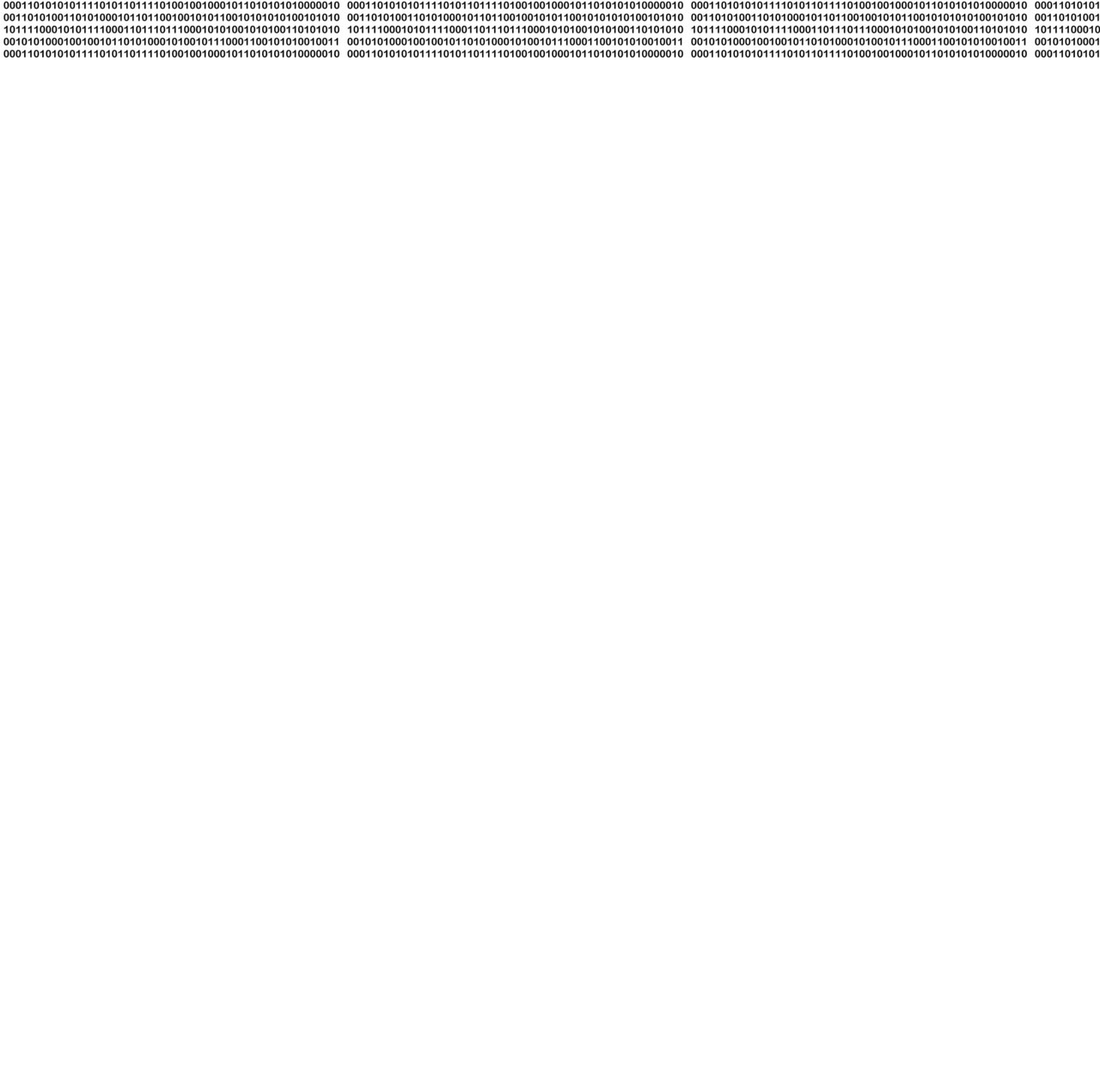
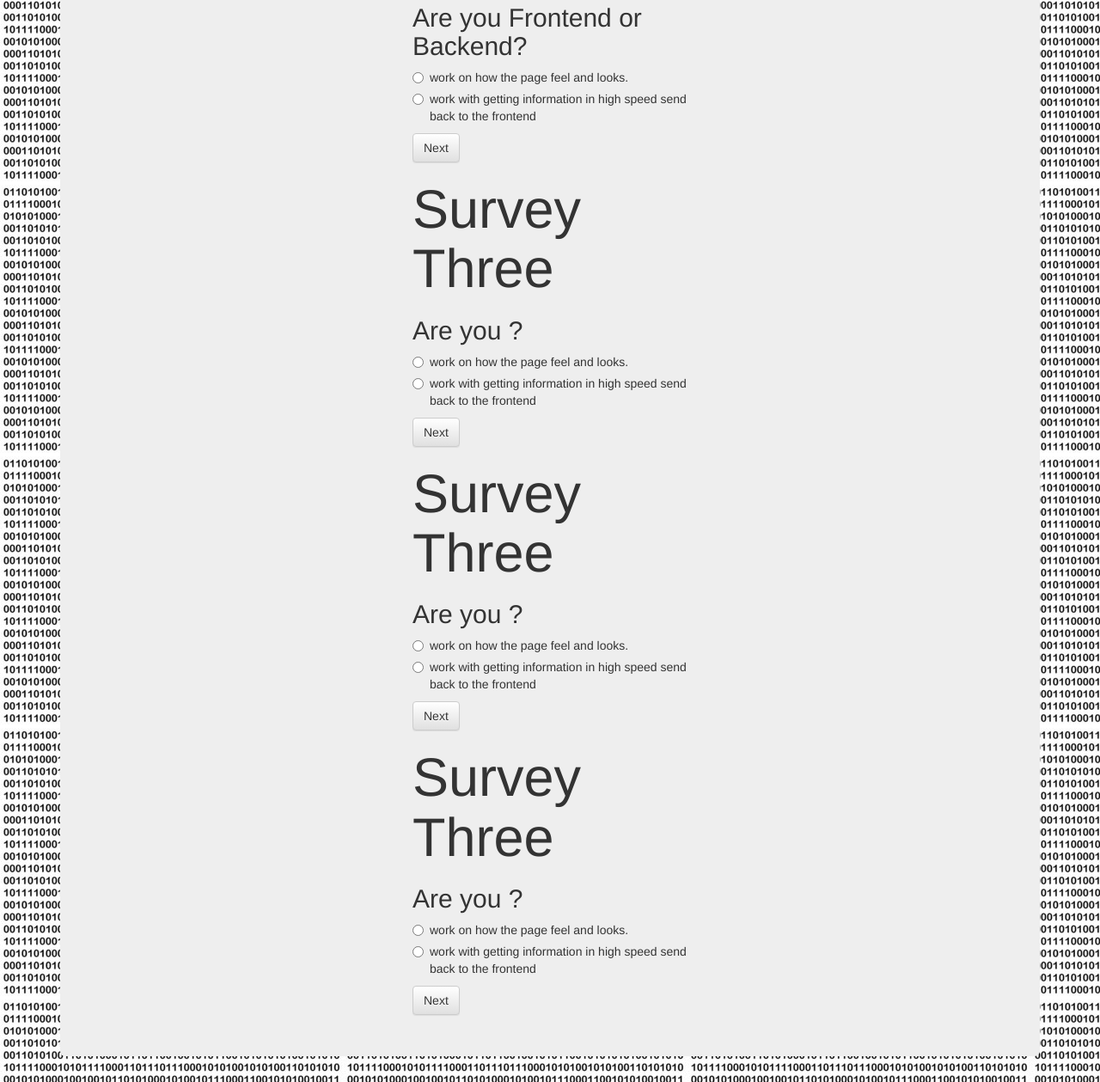
Before and after one commit to Pyrrus/Javascript-Jquery, a plain HTML site: page index.html in a window 1280 px wide. Shown: the part 733-1992 px from the top of the page at 86% size. Before the commit the page ends 800 px from the top, so only its background shows below. Drawn offline with Linux system fonts and the light colour scheme.

Commit message:
done with two of five survey

```diff
--- a/index.html
+++ b/index.html
@@ -14,8 +14,9 @@
 			<div class="jumbotron">
 				<h1>Track Suggester</h1>
 				<hr />
+
 				<!-- start point for suggestion -->
-				<div class="row">
+				<div class="row start">
 					<div class="col-md-12">
 						<form class="form-inline">
 						  <div class="form-group">
@@ -35,6 +36,142 @@
 					</div>
 				</div>
 				<!-- end suggestion -->
+
+				<div class="row">
+					<div class="col-md-12">
+						<div class="progress">
+						  <div class="progress-bar" role="progressbar" aria-valuenow="60" aria-valuemin="0" aria-valuemax="100">
+						    <span id="progress"></span>
+						  </div>
+						</div>
+					</div>
+				</div>
+
+				<!-- start survey block 1 -->
+				<div class="row survey1">
+					<div class="col-md-4 col-md-offset-4">
+						<h1>Survey one</h1>
+						<form>
+						  <h2>Are you more into?</h2>
+						  <div class="radio">
+							  <label>
+							    <input type="radio" name="SurOne" value="css">
+							    Work with users to make application easy and not need any form of tutorial to use.
+							  </label>
+							</div>
+							<div class="radio">
+							  <label>
+							    <input type="radio" name="SurOne" value="java">
+							    Work on high level and low level technology in real time applications and others.
+							  </label>
+							</div>
+							<div class="radio">
+							  <label>
+							    <input type="radio" name="SurOne" value="php">
+							      Work on high level web applications.
+							  </label>
+							</div>
+						  <button type="submit" class="btn btn-default">Next</button>
+						</form>
+					</div>
+				</div>
+				<!-- end survey block 1 -->
+
+				<!-- start survey block 2 -->
+				<div class="row survey2">
+					<div class="col-md-4 col-md-offset-4">
+						<h1>Survey Two</h1>
+						<form>
+						  <h2>Are you Frontend or Backend?</h2>
+						  <div class="radio">
+							  <label>
+							    <input type="radio" name="SurTwo" value="front">
+							     work on how the page feel and looks.
+							  </label>
+							</div>
+							<div class="radio">
+							  <label>
+							    <input type="radio" name="SurTwo" value="back">
+							    work with getting information in high speed send back to the frontend
+							  </label>
+							</div>
+						  <button type="submit" class="btn btn-default">Next</button>
+						</form>
+					</div>
+				</div>
+				<!-- end survey block 2 -->
+
+				<!-- start survey block 3 -->
+				<div class="row survey3">
+					<div class="col-md-4 col-md-offset-4">
+						<h1>Survey Three</h1>
+						<form>
+						  <h2>Are you ?</h2>
+						  <div class="radio">
+							  <label>
+							    <input type="radio" name="SurTwo" value="front">
+							     work on how the page feel and looks.
+							  </label>
+							</div>
+							<div class="radio">
+							  <label>
+							    <input type="radio" name="SurTwo" value="back">
+							    work with getting information in high speed send back to the frontend
+							  </label>
+							</div>
+						  <button type="submit" class="btn btn-default">Next</button>
+						</form>
+					</div>
+				</div>
+				<!-- end survey block 3 -->
+
+				<!-- start survey block 5 -->
+				<div class="row survey5">
+					<div class="col-md-4 col-md-offset-4">
+						<h1>Survey Three</h1>
+						<form>
+						  <h2>Are you ?</h2>
+						  <div class="radio">
+							  <label>
+							    <input type="radio" name="SurTwo" value="front">
+							     work on how the page feel and looks.
+							  </label>
+							</div>
+							<div class="radio">
+							  <label>
+							    <input type="radio" name="SurTwo" value="back">
+							    work with getting information in high speed send back to the frontend
+							  </label>
+							</div>
+						  <button type="submit" class="btn btn-default">Next</button>
+						</form>
+					</div>
+				</div>
+				<!-- end survey block 5 -->
+
+				<!-- start survey block 5 -->
+				<div class="row survey5">
+					<div class="col-md-4 col-md-offset-4">
+						<h1>Survey Three</h1>
+						<form>
+						  <h2>Are you ?</h2>
+						  <div class="radio">
+							  <label>
+							    <input type="radio" name="SurTwo" value="front">
+							     work on how the page feel and looks.
+							  </label>
+							</div>
+							<div class="radio">
+							  <label>
+							    <input type="radio" name="SurTwo" value="back">
+							    work with getting information in high speed send back to the frontend
+							  </label>
+							</div>
+						  <button type="submit" class="btn btn-default">Next</button>
+						</form>
+					</div>
+				</div>
+				<!-- end survey block 5 -->
 			</div>
 		</div>
 	</body>
```
